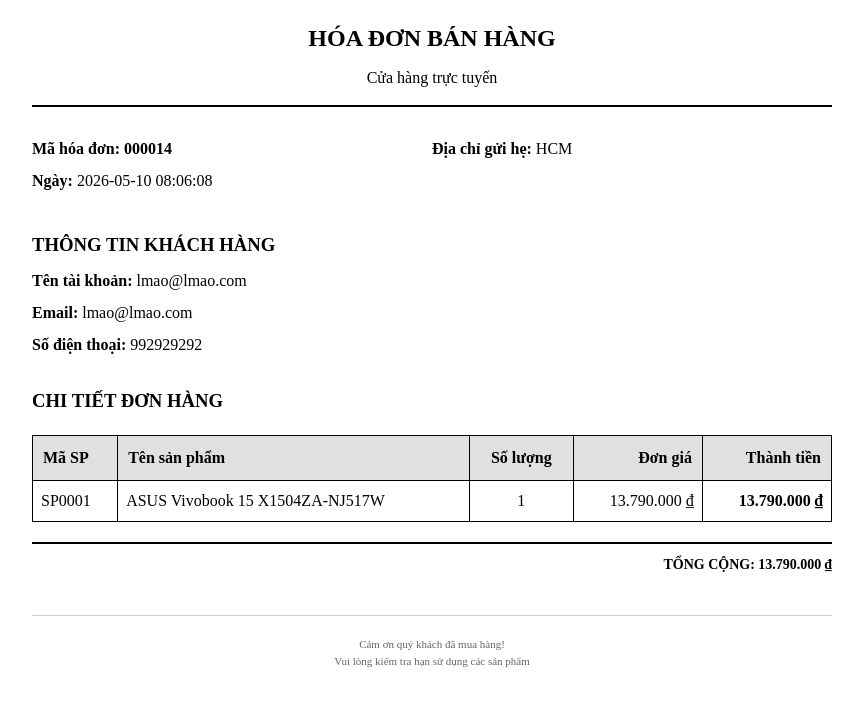
After one commit to tda234574534243/sell-shop-SPU, a PHP site: page /sell-shop-SPU/media/uploads/HoaDon__20260510220846.html in a window 1280 px wide. The commit adds this page. Shown: the top 706 px of the page, without its empty margins (208-1071 px from the left). Run offline with PHP 8.4, Linux system fonts and the light colour scheme.

Commit message:
fix font stylee

```diff
--- a/admin/revenue_detail.php
+++ b/admin/revenue_detail.php
@@ -23,6 +23,7 @@
 <style>
     #mainContent {
         margin-left: 250px;
+        color: #212529; /* ensure readable dark text on admin white cards */
     }
 
     .revenue-header {
--- a/admin/users_online.php
+++ b/admin/users_online.php
@@ -42,6 +42,7 @@
 <style>
     #mainContent {
         margin-left: 250px;
+        color: #212529; /* ensure readable dark text on admin white cards */
     }
 
     .online-indicator {
--- a/controller/c_exportInvoice.php
+++ b/controller/c_exportInvoice.php
@@ -10,6 +10,8 @@ class ExportInvoiceController {
 
         $model = new DonHangModel();
         $ma_hd = $_GET['ma_hd'];
+        // sanitize ma_hd for use in filenames: allow only alnum, dash, underscore
+        $safe_ma_hd = preg_replace('/[^a-zA-Z0-9_-]/', '_', $ma_hd);
         // sanitize ma_hd for use in filenames: allow only alnum, dash, underscore
         $safe_ma_hd = preg_replace('/[^a-zA-Z0-9_-]/', '_', $ma_hd);
 
@@ -245,6 +247,8 @@ class ExportInvoiceController {
 </html>';
 
         // Ghi HTML vào file tạm
+        // Ensure sanitized id for filename is available
+        $safe_ma_hd = isset($safe_ma_hd) ? $safe_ma_hd : preg_replace('/[^a-zA-Z0-9_-]/', '_', $ma_hd);
         $filename = 'HoaDon_' . $safe_ma_hd . '_' . date('YmdHis') . '.html';
         $filepath = realpath(__DIR__ . '/../media/uploads') . DIRECTORY_SEPARATOR . $filename;
         if ($filepath === false) {
--- /dev/null
+++ b/media/uploads/HoaDon__20260510220846.html
@@ -0,0 +1,82 @@
+<!DOCTYPE html>
+<html>
+<head>
+    <meta charset="UTF-8">
+    <style>
+        * { margin: 0; padding: 0; }
+        body { font-family: "Times New Roman", Times, serif; font-size: 12pt; line-height: 1.5; }
+        .container { width: 800px; margin: 0 auto; padding: 20px; }
+        .header { text-align: center; margin-bottom: 30px; border-bottom: 2px solid #000; padding-bottom: 10px; }
+        .header h1 { font-size: 24px; margin-bottom: 10px; }
+        .info-section { display: table; width: 100%; margin-bottom: 20px; }
+        .info-left, .info-right { display: table-cell; width: 50%; vertical-align: top; }
+        .info-item { margin-bottom: 8px; }
+        .info-item label { font-weight: bold; }
+        table { width: 100%; border-collapse: collapse; margin: 20px 0; }
+        table th { background-color: #e0e0e0; border: 1px solid #000; padding: 10px; text-align: left; font-weight: bold; }
+        table td { border: 1px solid #000; padding: 8px; }
+        .total-section { text-align: right; margin-top: 20px; padding-top: 10px; border-top: 2px solid #000; }
+        .total-line { font-size: 14px; font-weight: bold; margin-bottom: 10px; }
+        .footer { text-align: center; margin-top: 40px; padding-top: 20px; border-top: 1px solid #ccc; font-size: 11px; color: #666; }
+        @media print { body { margin: 0; padding: 0; } }
+    </style>
+</head>
+<body>
+    <div class="container">
+        <div class="header">
+            <h1>HÓA ĐƠN BÁN HÀNG</h1>
+            <p style="margin: 5px 0;">Cửa hàng trực tuyến</p>
+        </div>
+
+        <div class="info-section">
+            <div class="info-left">
+                <div class="info-item"><label>Mã hóa đơn:</label> <strong>000014</strong></div>
+                <div class="info-item"><label>Ngày:</label> 2026-05-10 08:06:08</div>
+            </div>
+            <div class="info-right">
+                <div class="info-item"><label>Địa chỉ gửi hẹ:</label> HCM</div>
+            </div>
+        </div>
+
+        <div style="margin: 30px 0;">
+            <h3 style="margin-bottom: 10px;">THÔNG TIN KHÁCH HÀNG</h3>
+            <div class="info-item"><label>Tên tài khoản:</label> lmao@lmao.com</div>
+            <div class="info-item"><label>Email:</label> lmao@lmao.com</div>
+            <div class="info-item"><label>Số điện thoại:</label> 992929292</div>
+        </div>
+
+        <h3 style="margin-bottom: 15px;">CHI TIẾT ĐƠN HÀNG</h3>
+        <table>
+            <thead>
+                <tr>
+                    <th>Mã SP</th>
+                    <th>Tên sản phẩm</th>
+                    <th style="text-align: center;">Số lượng</th>
+                    <th style="text-align: right;">Đơn giá</th>
+                    <th style="text-align: right;">Thành tiền</th>
+                </tr>
+            </thead>
+            <tbody>
+
+                <tr>
+                    <td>SP0001</td>
+                    <td>ASUS Vivobook 15 X1504ZA-NJ517W</td>
+                    <td style="text-align: center;">1</td>
+                    <td style="text-align: right;">13.790.000 ₫</td>
+                    <td style="text-align: right;"><strong>13.790.000 ₫</strong></td>
+                </tr>
+
+            </tbody>
+        </table>
+
+        <div class="total-section">
+            <div class="total-line">TỔNG CỘNG: 13.790.000 ₫</div>
+        </div>
+
+        <div class="footer">
+            <p>Cảm ơn quý khách đã mua hàng!</p>
+            <p>Vui lòng kiểm tra hạn sử dụng các sản phẩm</p>
+        </div>
+    </div>
+</body>
+</html>
```
Also changed, not shown: media/uploads/HoaDon_000014_20260510221041.html (added, +82 -0 lines), media/uploads/HoaDon__20260510220944.html (added, +82 -0 lines).
